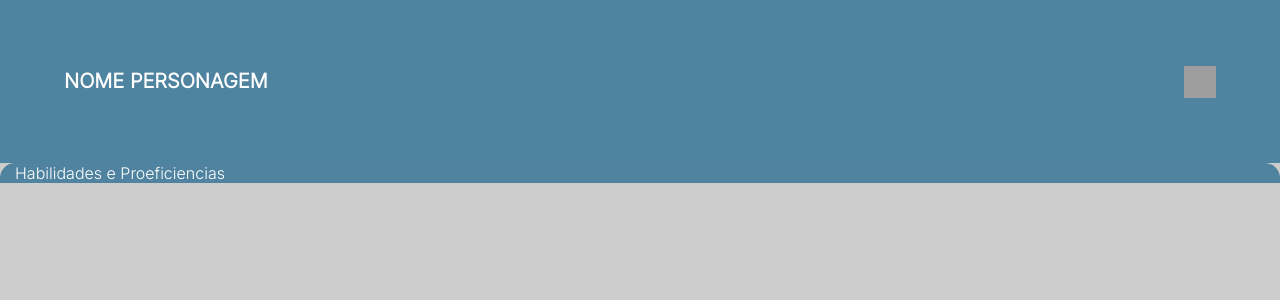
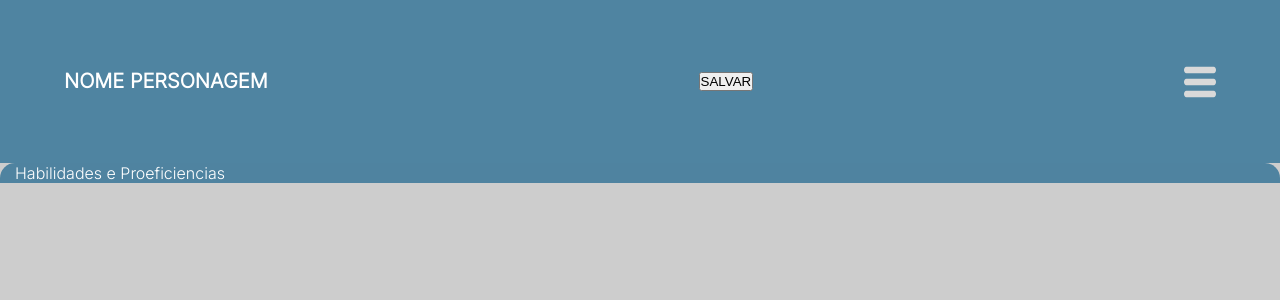
Before and after one commit to mabiiak/ficheiro-de-bolso, a React (Create React App) app: page /ficha in a window 1280 px wide. Shown: the top 300 px of the page. Built offline with nearby package versions, Linux system fonts and the light colour scheme; grey boxes are pictures that could not be loaded.

Commit message:
fix: corrige logica de exibição do botão

```diff
--- a/src/components/Cabeçalho.jsx
+++ b/src/components/Cabeçalho.jsx
@@ -26,13 +26,13 @@ export default function Cabeçalho({titulo}) {
         <header className="gallery">
             <div className="gallery-header">
                 <h1>{titulo}</h1>
+                {
+                    titulo !== "galeria"
+                        && <button onClick={salvaHabilidades}>SALVAR</button>
+                }
                 <button className="gallery-button" onClick={openContent}>
                     <img src={iconeGaleria} alt="icone de Galeria" />
                 </button>
-                {
-                    titulo === "galeria"
-                        && <button onClick={salvaHabilidades}>SALVAR</button>
-                }
             </div>
             <div className="modal"  hidden={viewHidden}>
                 <nav className="menu-modal">
```
Also changed, not shown: src/assets/gallery.svg (added).
